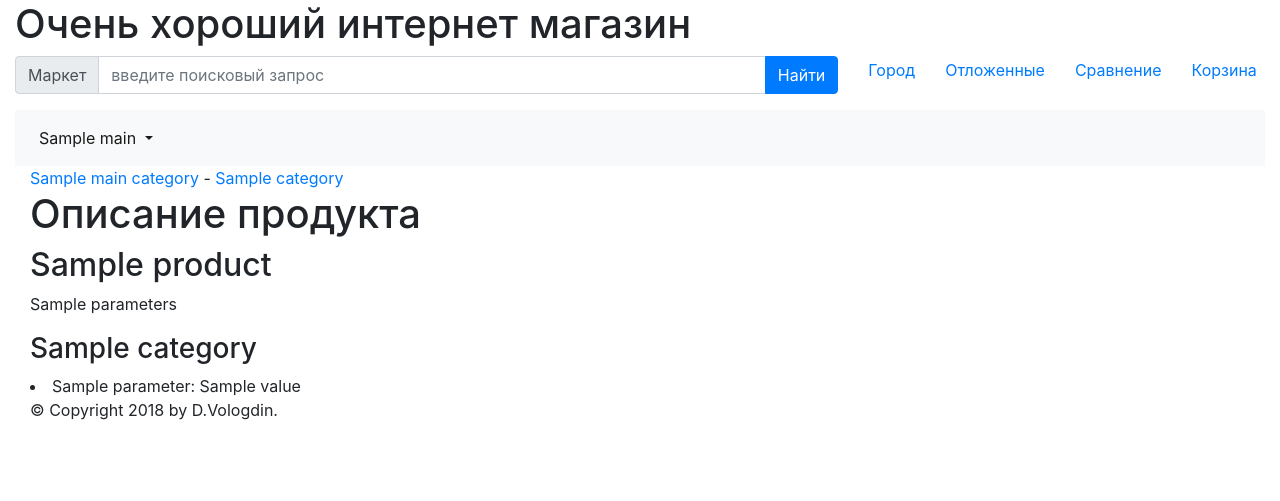
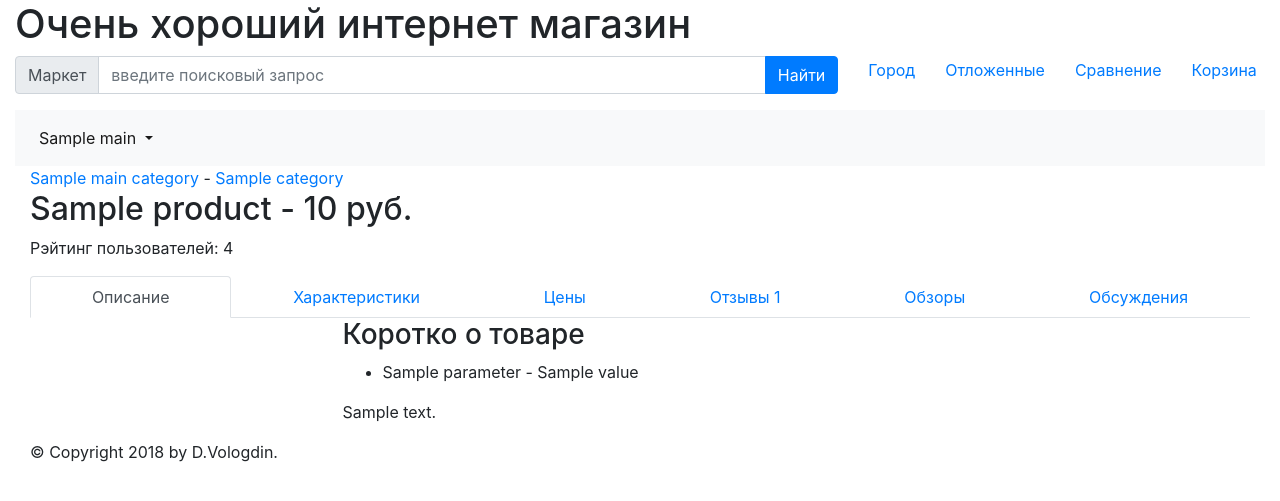
Before and after one commit to ds-vologdin/market_from_django, a Django app: template catalog/templates/catalog/detail.html in a window 1280 px wide. Shown: the top 501 px of the page. Run offline with Django 3.2, Linux system fonts and the light colour scheme; tables that the repository leaves empty hold one stand-in row (values such as "Sample post"); the template is opened without the code that fills it: values that come from a table or form of the project are taken from there, most other values are stand-ins (such as "Sample title", 1, 10 or a date in 2020); data that the repository does not hold is empty; parts of the project's set-up code (start-up, migrations or seed data) failed here and were passed over; some libraries are stand-ins or nearby versions.

Commit message:
бутстрап в шаблон отображения продукта

```diff
--- a/catalog/models.py
+++ b/catalog/models.py
@@ -34,6 +34,13 @@ class Product(models.Model):
         parameters = ParameterProduct.objects.filter(
             product_id__exact=self.id
         ).order_by('priority')
+        return parameters
+
+    def get_main_parameters(self):
+        ''' Параметры с приоритетом меньше 1000 '''
+        parameters = ParameterProduct.objects.filter(
+            product_id__exact=self.id
+        ).filter(priority__lte=1000).order_by('priority')
         return parameters
 
     def get_categorys_with_parameters(self):
--- a/catalog/templates/catalog/detail.html
+++ b/catalog/templates/catalog/detail.html
@@ -1,15 +1,82 @@
 {% extends "catalog/base.html" %}
 
 {% block content %}
+{% if product %}
   <a href="{% url 'catalog:main_category' product.category.main_category_id %}">{{ product.category.main_category.name }}</a> - <a href="{% url 'catalog:index_category' product.category_id %}">{{ product.category.name }}</a>
-<h1>Описание продукта</h1>
-<h2>{{ product.name }}</h2>
-<p>{{ product.parameters }}<p>
+  <h2>{{ product.name }} - {{ product.cost }} руб.</h2>
+  <p>Рэйтинг пользователей: {{ product.rating }}</p>
+  <div class="bd-example bd-example-tabs" role="tabpanel">
+    <ul class="nav nav-tabs nav-fill" id="myTab" role="tablist">
+      <li class="nav-item">
+        <a class="nav-link active" id="description-tab" data-toggle="tab" href="#description" role="tab" aria-controls="home" aria-expanded="true">Описание</a>
+      </li>
+      <li class="nav-item">
+        <a class="nav-link" id="parameter-tab" data-toggle="tab" href="#parameter" role="tab" aria-controls="profile" aria-expanded="false">Характеристики</a>
+      </li>
+      <li class="nav-item">
+        <a class="nav-link" id="costs-tab" data-toggle="tab" href="#costs" role="tab" aria-controls="profile" aria-expanded="false">Цены</a>
+      </li>
+      <li class="nav-item">
+        <a class="nav-link" id="feedback-tab" data-toggle="tab" href="#feedback" role="tab" aria-controls="profile" aria-expanded="false">Отзывы {{ feedbacks|length }}</a>
+      </li>
+      <li class="nav-item">
+        <a class="nav-link" id="overview-tab" data-toggle="tab" href="#overview" role="tab" aria-controls="profile" aria-expanded="false">Обзоры</a>
+      </li>
+      <li class="nav-item">
+        <a class="nav-link" id="discussion-tab" data-toggle="tab" href="#discussion" role="tab" aria-controls="profile" aria-expanded="false">Обсуждения</a>
+      </li>
+    </ul>
+    <div class="tab-content" id="myTabContent">
+      <div role="tabpanel" class="tab-pane fade active show" id="description" aria-labelledby="description-tab" aria-expanded="true">
+        <div class="row">
+          <div class="col-3"></div>
+          <div class="col-9">
+            <h3>Коротко о товаре</h3>
+            <ul>
+              {% for  parameter in main_parameters %}
+                <li>{{ parameter.name }} - {{ parameter.value }}</li>
+              {% endfor %}
+            </ul>
+            <p>{{ product.description }}</p>
+          </div>
+        </div>
+      </div>
+      <div class="tab-pane fade" id="parameter" role="tabpanel" aria-labelledby="parameter-tab" aria-expanded="false">
+        <div class="row">
+          <div class="col-2">
+          </div>
+          <div class="col-10">
+            <h2>Характеристики</h2>
             {% for category in categorys_parameters %}
               <h3>{{ category.category }}</h3>
               {% for parameter in category.parameters %}
                 <li>{{ parameter.name }}: {{ parameter.value }}</li>
               {% endfor %}
             {% endfor %}
-{% if error_message %}<p><strong>{{ error_message }}</strong></p>{% endif %}
+          </div>
+        </div>
+      </div>
+      <div class="tab-pane fade" id="costs" role="tabpanel" aria-labelledby="costs-tab" aria-expanded="false">
+        <p>Costs</p>
+      </div>
+      <div class="tab-pane fade" id="feedback" role="tabpanel" aria-labelledby="feedback-tab" aria-expanded="false">
+        {% for feedback in feedbacks %}
+          <h3>{{ feedback.user.name }}</h3>
+          <p>Общая оценка: {{ feedback.rating }}</p>
+          <p>{{ feedback.description }}</p>
+          <hr>
+        {% endfor %}
+      </div>
+      <div class="tab-pane fade" id="overview" role="tabpanel" aria-labelledby="overview-tab" aria-expanded="false">
+        <p>overview</p>
+      </div>
+      <div class="tab-pane fade" id="discussion" role="tabpanel" aria-labelledby="discussion-tab" aria-expanded="false">
+        <p>discussion</p>
+      </div>
+    </div>
+  </div>
+{% else %}
+  <h2>Запрошеный товар не найден</h2>
+{% endif %}
+
 {% endblock content %}
--- a/catalog/views.py
+++ b/catalog/views.py
@@ -74,6 +74,7 @@ class DetailView(generic.DetailView):
         context = super().get_context_data(**kwargs)
         context.update({
             'categorys_parameters': self.object.get_categorys_with_parameters(),
+            'main_parameters': self.object.get_main_parameters(),
             'categorys': get_categorys(),
         })
         print(context)
```
Lines whose indentation alone changed are shown as unchanged.
